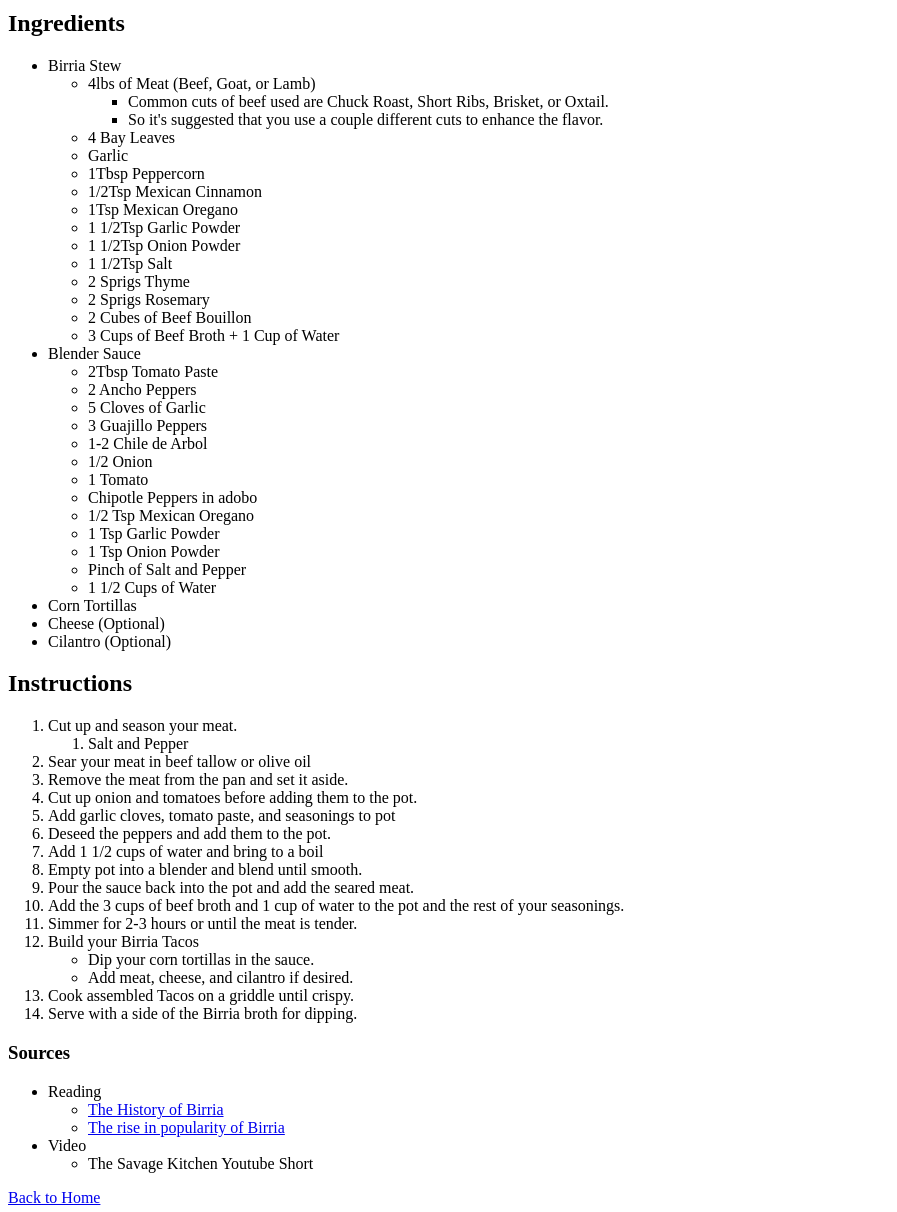
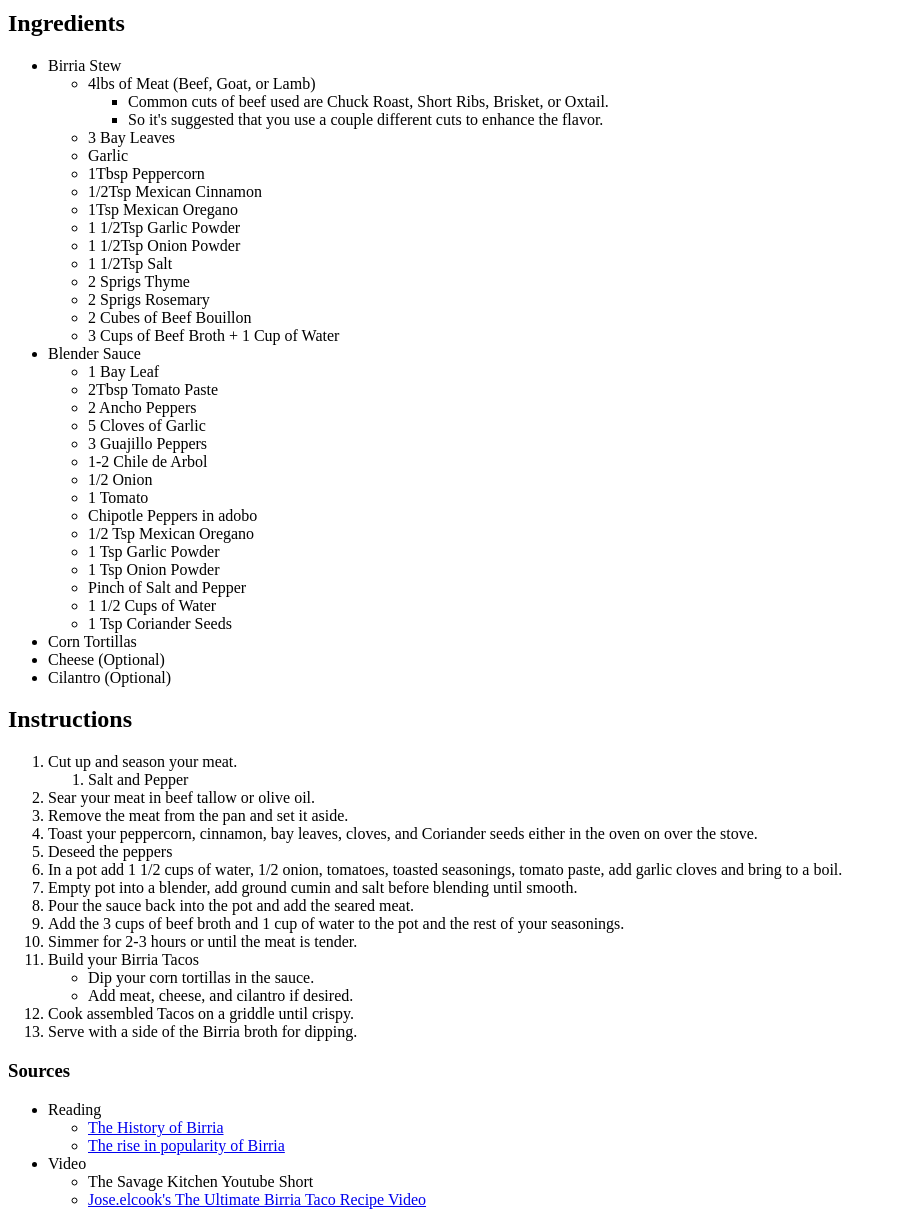
Before and after one commit to JakNJills/odin-recipes, a plain HTML site: page recipes/birriaTacos.html in a window 1280 px wide. Shown: the part 440-1652 px from the top of the page, without its empty margins (0-897 px from the left). Drawn offline with Linux system fonts and the light colour scheme.

Commit message:
correcting directions and editing description and instructions

```diff
--- a/recipes/birriaTacos.html
+++ b/recipes/birriaTacos.html
@@ -22,7 +22,7 @@
                             <li>So it's suggested that you use a couple different cuts to enhance the flavor.</li>
                         </ul>
                     </li>
-                    <li>4 Bay Leaves</li>
+                    <li>3 Bay Leaves</li>
                     <li>Garlic</li>
                     <li>1Tbsp Peppercorn</li>
                     <li>1/2Tsp Mexican Cinnamon</li>
@@ -38,6 +38,7 @@
             </li>
             <li>Blender Sauce
                 <ul>
+                    <li>1 Bay Leaf</li>
                     <li>2Tbsp Tomato Paste</li>
                     <li>2 Ancho Peppers</li>
                     <li>5 Cloves of Garlic</li>
@@ -51,6 +52,7 @@
                     <li>1 Tsp Onion Powder</li>
                     <li>Pinch of Salt and Pepper</li>
                     <li>1 1/2 Cups of Water</li>
+                    <li>1 Tsp Coriander Seeds</li>
                 </ul>
             </li>
             <li>Corn Tortillas</li>
@@ -65,13 +67,12 @@
                     <li>Salt and Pepper</li>
                 </ol>
             </li>
-            <li>Sear your meat in beef tallow or olive oil</li>
+            <li>Sear your meat in beef tallow or olive oil.</li>
             <li>Remove the meat from the pan and set it aside.</li>
-            <li>Cut up onion and tomatoes before adding them to the pot.</li>
-            <li>Add garlic cloves, tomato paste,  and seasonings to pot</li>
-            <li>Deseed the peppers and add them to the pot.</li>
-            <li>Add 1 1/2 cups of water and bring to a boil</li>
-            <li>Empty pot into a blender and blend until smooth.</li>
+            <li>Toast your peppercorn, cinnamon, bay leaves, cloves, and Coriander seeds either in the oven on over the stove. </li>
+            <li>Deseed the peppers</li>
+            <li>In a pot add 1 1/2 cups of water, 1/2  onion, tomatoes, toasted seasonings, tomato paste, add garlic cloves and bring to a boil.</li>
+            <li>Empty pot into a blender, add ground cumin and salt before blending until smooth.</li>
             <li>Pour the sauce back into the pot and add the seared meat.</li>
             <li>Add the 3 cups of beef broth and 1 cup of water to the pot and the rest of your seasonings.</li>
             <li>Simmer for 2-3 hours or until the meat is tender.</li>
@@ -103,6 +104,7 @@
             <li>Video
                 <ul>
                     <li><a href="https://www.youtube.com/shorts/8u8mL1WrOSg"></a>The Savage Kitchen Youtube Short</li>
+                    <li><a href="https://www.youtube.com/watch?v=IUCN2eFEJfU">Jose.elcook's The Ultimate Birria Taco Recipe Video</a></li>
                 </ul>
             </li>
 
```
Also changed, not shown: recipes/padGaprao.html (+3 -0 lines).
